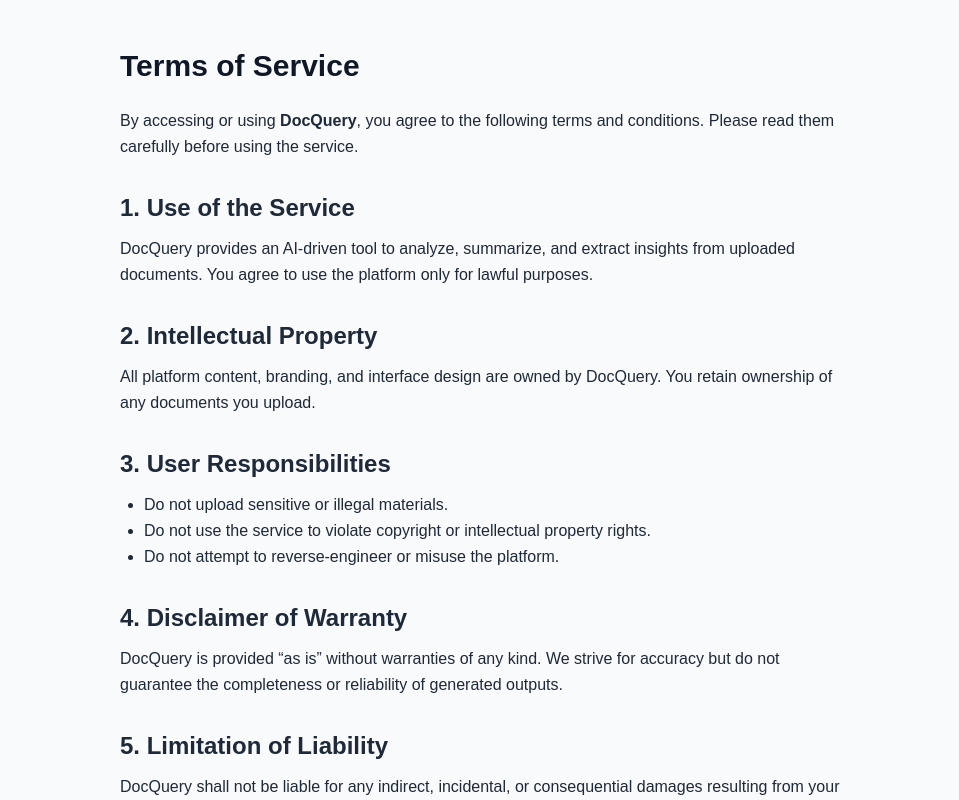
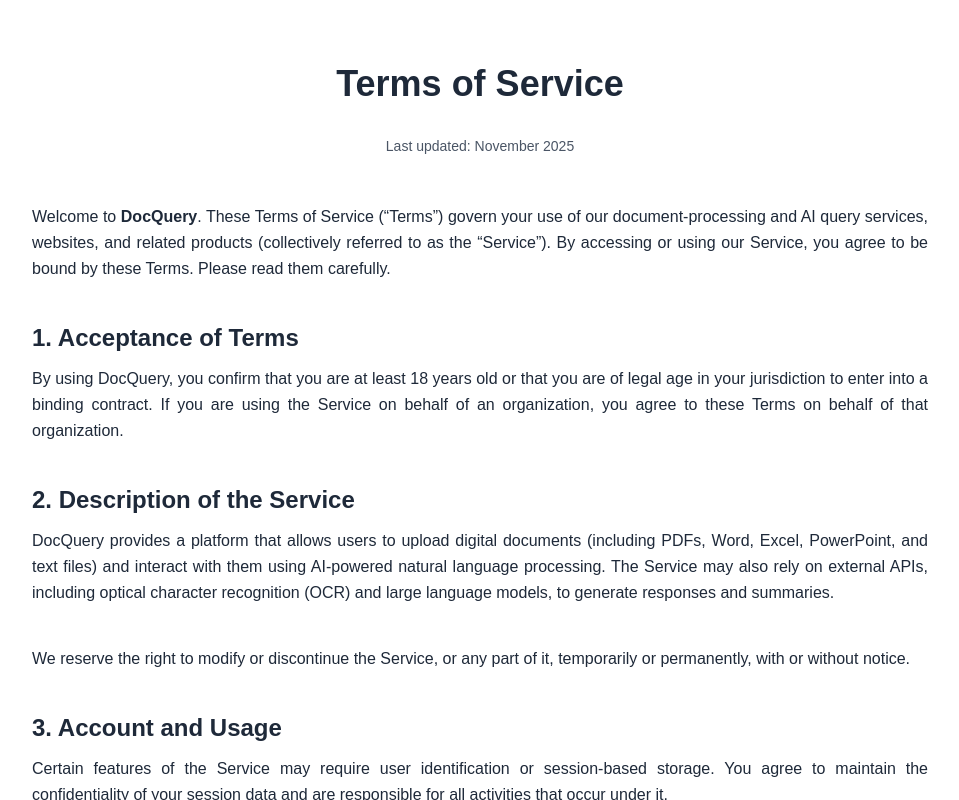
Before and after one commit to red762/docquery, a Next.js app in the folder frontend/: page /terms in a window 1280 px wide. Shown: the whole page, without its empty margins (160-1119 px from the left). Built offline with nearby package versions, Linux system fonts and the light colour scheme.

Commit message:
terms of use

```diff
--- a/frontend/app/components/Landing.tsx
+++ b/frontend/app/components/Landing.tsx
@@ -221,9 +221,9 @@
       {/* 🦶 Footer */}
       <footer className="w-full border-t border-gray-200 pt-10 pb-6 text-center text-sm text-gray-500">
         <div className="flex flex-col sm:flex-row justify-center space-y-2 sm:space-y-0 sm:space-x-6 mb-4">
-          <a href="#" className="hover:text-blue-600 transition-colors">About</a>
-          <a href="#" className="hover:text-blue-600 transition-colors">Privacy Policy</a>
-          <a href="#" className="hover:text-blue-600 transition-colors">Terms of Service</a>
+          <a href="/about" className="hover:text-blue-600 transition-colors">About</a>
+          <a href="/privacy-policy" className="hover:text-blue-600 transition-colors">Privacy Policy</a>
+          <a href="/terms" className="hover:text-blue-600 transition-colors">Terms of Service</a>
         </div>
         <p>
           © {new Date().getFullYear()} <span className="font-semibold text-gray-800">DocQuery</span>. All rights reserved.
--- a/frontend/app/globals.css
+++ b/frontend/app/globals.css
@@ -55,6 +55,7 @@
 body {
   height: 100%;
   overflow: hidden;
+   overflow-y: auto;
 }
 
 .scrollbar-thin::-webkit-scrollbar {
--- a/frontend/app/privacy-policy/page.tsx
+++ b/frontend/app/privacy-policy/page.tsx
@@ -62,7 +62,7 @@
           href="mailto:privacy@docquery.online"
           className="text-blue-600 hover:underline"
         >
-          privacy@docquery.online
+          support@docquery.online
         </a>.
       </p>
 
--- a/frontend/app/terms/page.tsx
+++ b/frontend/app/terms/page.tsx
@@ -1,57 +1,204 @@
-export const metadata = {
-  title: "Terms of Service – DocQuery",
-  description: "Read the terms and conditions of using the DocQuery platform.",
-};
+"use client";
 
-export default function TermsPage() {
+export default function TermsOfService() {
   return (
-    <main className="max-w-3xl mx-auto px-6 py-12 text-gray-800 leading-relaxed">
-      <h1 className="text-3xl font-bold mb-6 text-gray-900">Terms of Service</h1>
-      <p className="mb-4">
-        By accessing or using <strong>DocQuery</strong>, you agree to the following terms and
-        conditions. Please read them carefully before using the service.
+    <main className="min-h-screen bg-white text-gray-800 flex flex-col items-center px-6 py-16 overflow-y-auto">
+      <div className="max-w-4xl w-full">
+        <h1 className="text-4xl font-extrabold text-center mb-8">
+          Terms of Service
+        </h1>
+        <p className="text-gray-600 text-center mb-12 text-sm">
+          Last updated: November 2025
         </p>
 
-      <h2 className="text-2xl font-semibold mt-8 mb-3">1. Use of the Service</h2>
-      <p className="mb-4">
-        DocQuery provides an AI-driven tool to analyze, summarize, and extract insights from
-        uploaded documents. You agree to use the platform only for lawful purposes.
+        <section className="space-y-10 leading-relaxed text-justify text-[15px] sm:text-base">
+          <p>
+            Welcome to <strong>DocQuery</strong>. These Terms of Service
+            (“Terms”) govern your use of our document-processing and AI query
+            services, websites, and related products (collectively referred to
+            as the “Service”). By accessing or using our Service, you agree to
+            be bound by these Terms. Please read them carefully.
           </p>
 
-      <h2 className="text-2xl font-semibold mt-8 mb-3">2. Intellectual Property</h2>
-      <p className="mb-4">
-        All platform content, branding, and interface design are owned by DocQuery. You retain
-        ownership of any documents you upload.
+          <h2 className="text-2xl font-semibold mt-10 mb-3">1. Acceptance of Terms</h2>
+          <p>
+            By using DocQuery, you confirm that you are at least 18 years old or
+            that you are of legal age in your jurisdiction to enter into a
+            binding contract. If you are using the Service on behalf of an
+            organization, you agree to these Terms on behalf of that
+            organization.
           </p>
 
-      <h2 className="text-2xl font-semibold mt-8 mb-3">3. User Responsibilities</h2>
-      <ul className="list-disc ml-6 mb-4">
-        <li>Do not upload sensitive or illegal materials.</li>
-        <li>Do not use the service to violate copyright or intellectual property rights.</li>
-        <li>Do not attempt to reverse-engineer or misuse the platform.</li>
+          <h2 className="text-2xl font-semibold mt-10 mb-3">
+            2. Description of the Service
+          </h2>
+          <p>
+            DocQuery provides a platform that allows users to upload digital
+            documents (including PDFs, Word, Excel, PowerPoint, and text files)
+            and interact with them using AI-powered natural language processing.
+            The Service may also rely on external APIs, including optical
+            character recognition (OCR) and large language models, to generate
+            responses and summaries.
+          </p>
+          <p>
+            We reserve the right to modify or discontinue the Service, or any
+            part of it, temporarily or permanently, with or without notice.
+          </p>
+
+          <h2 className="text-2xl font-semibold mt-10 mb-3">3. Account and Usage</h2>
+          <p>
+            Certain features of the Service may require user identification or
+            session-based storage. You agree to maintain the confidentiality of
+            your session data and are responsible for all activities that occur
+            under it.
+          </p>
+          <p>
+            You must not use the Service in any manner that violates applicable
+            laws or regulations, including data privacy and intellectual
+            property laws.
+          </p>
+
+          <h2 className="text-2xl font-semibold mt-10 mb-3">
+            4. Document Uploads and Data Privacy
+          </h2>
+          <p>
+            When you upload files to DocQuery, you retain full ownership of your
+            content. DocQuery does not claim intellectual property rights over
+            your documents or generated responses. Uploaded files are processed
+            securely in memory or through isolated sessions and are not shared
+            with third parties.
+          </p>
+          <p>
+            You acknowledge, however, that the use of AI-based tools involves
+            cloud-based processing and may rely on third-party providers such as
+            OpenAI or OCR APIs. While we take reasonable steps to ensure privacy
+            and security, you understand that complete confidentiality cannot be
+            guaranteed.
+          </p>
+
+          <h2 className="text-2xl font-semibold mt-10 mb-3">5. Acceptable Use Policy</h2>
+          <ul className="list-disc list-inside space-y-2">
+            <li>Do not upload illegal, harmful, or copyrighted content.</li>
+            <li>
+              Do not use the Service for automated data scraping or reverse
+              engineering.
+            </li>
+            <li>
+              Do not attempt to interfere with or disrupt the platform’s
+              integrity, performance, or security.
+            </li>
+            <li>
+              You are solely responsible for ensuring that the content you
+              process through the Service complies with all applicable laws.
+            </li>
           </ul>
 
-      <h2 className="text-2xl font-semibold mt-8 mb-3">4. Disclaimer of Warranty</h2>
-      <p className="mb-4">
-        DocQuery is provided “as is” without warranties of any kind. We strive for accuracy but do
-        not guarantee the completeness or reliability of generated outputs.
+          <h2 className="text-2xl font-semibold mt-10 mb-3">6. Intellectual Property</h2>
+          <p>
+            The DocQuery platform, including its design, code, algorithms,
+            interfaces, and brand assets, is the exclusive property of the
+            DocQuery development team and its licensors. Unauthorized use,
+            reproduction, or distribution of the Service’s components is
+            strictly prohibited.
           </p>
 
-      <h2 className="text-2xl font-semibold mt-8 mb-3">5. Limitation of Liability</h2>
-      <p className="mb-4">
-        DocQuery shall not be liable for any indirect, incidental, or consequential damages
-        resulting from your use of the platform.
+          <h2 className="text-2xl font-semibold mt-10 mb-3">7. AI-Generated Content</h2>
+          <p>
+            The responses generated by our AI models are provided for
+            informational purposes only. While we strive for accuracy, AI output
+            may contain errors, biases, or hallucinated information. You should
+            independently verify critical information before relying on it.
+          </p>
+          <p>
+            DocQuery is not liable for any decisions made or actions taken based
+            on AI-generated responses.
           </p>
 
-      <h2 className="text-2xl font-semibold mt-8 mb-3">6. Updates to These Terms</h2>
-      <p className="mb-4">
-        We may revise these terms periodically. Continued use of DocQuery after updates implies
-        acceptance of the revised terms.
+          <h2 className="text-2xl font-semibold mt-10 mb-3">8. Payment and Subscriptions</h2>
+          <p>
+            Some parts of the Service may require a paid subscription. If
+            applicable, pricing, billing cycles, and refund policies will be
+            detailed during checkout. All payments are processed through secure
+            third-party providers.
           </p>
 
-      <p className="text-sm text-gray-500 mt-8">
-        Last updated: {new Date().getFullYear()}.
+          <h2 className="text-2xl font-semibold mt-10 mb-3">
+            9. Termination of Access
+          </h2>
+          <p>
+            We may suspend or terminate your access to the Service at any time
+            if we believe you have violated these Terms, caused harm to the
+            Service, or used it in a manner inconsistent with its intended
+            purpose. Upon termination, your session data may be deleted.
           </p>
+
+          <h2 className="text-2xl font-semibold mt-10 mb-3">
+            10. Limitation of Liability
+          </h2>
+          <p>
+            To the maximum extent permitted by law, DocQuery, its developers,
+            and affiliates shall not be liable for any indirect, incidental,
+            special, consequential, or punitive damages arising from or related
+            to your use of the Service, even if we have been advised of the
+            possibility of such damages.
+          </p>
+          <p>
+            Our total liability for any claim arising out of or relating to the
+            Service shall not exceed the amount paid by you (if any) for access
+            to the Service during the 12 months preceding the claim.
+          </p>
+
+          <h2 className="text-2xl font-semibold mt-10 mb-3">
+            11. Indemnification
+          </h2>
+          <p>
+            You agree to indemnify and hold harmless DocQuery, its developers,
+            partners, and affiliates from any claims, losses, damages,
+            liabilities, and expenses (including legal fees) arising out of your
+            use of the Service or violation of these Terms.
+          </p>
+
+          <h2 className="text-2xl font-semibold mt-10 mb-3">12. Third-Party Links</h2>
+          <p>
+            Our Service may contain links to third-party websites or services.
+            We do not control or endorse those websites and are not responsible
+            for their content, policies, or practices. Use them at your own
+            risk.
+          </p>
+
+          <h2 className="text-2xl font-semibold mt-10 mb-3">13. Modifications</h2>
+          <p>
+            We may revise these Terms from time to time to reflect updates in
+            our policies, technologies, or legal requirements. The revised Terms
+            will take effect immediately upon being posted on our website. Your
+            continued use of the Service constitutes acceptance of those
+            changes.
+          </p>
+
+          <h2 className="text-2xl font-semibold mt-10 mb-3">14. Governing Law</h2>
+          <p>
+            These Terms shall be governed by and interpreted under the laws of
+            your country or region of residence, without regard to its conflict
+            of law principles. Any disputes arising from these Terms shall be
+            resolved in the courts of the jurisdiction where the Service is
+            operated.
+          </p>
+
+          <h2 className="text-2xl font-semibold mt-10 mb-3">15. Contact Information</h2>
+          <p>
+            If you have any questions, concerns, or complaints about these
+            Terms, please contact our team at:
+          </p>
+          <p className="font-medium text-gray-700 mt-3">
+            📧 support@docquery.ai
+            <br />🌍 www.docquery.ai
+          </p>
+        </section>
+
+        <footer className="mt-20 border-t border-gray-200 pt-6 text-sm text-center text-gray-500">
+          © {new Date().getFullYear()} DocQuery. All rights reserved.
+        </footer>
+      </div>
     </main>
   );
 }
```
Lines whose indentation alone changed are shown as unchanged.
